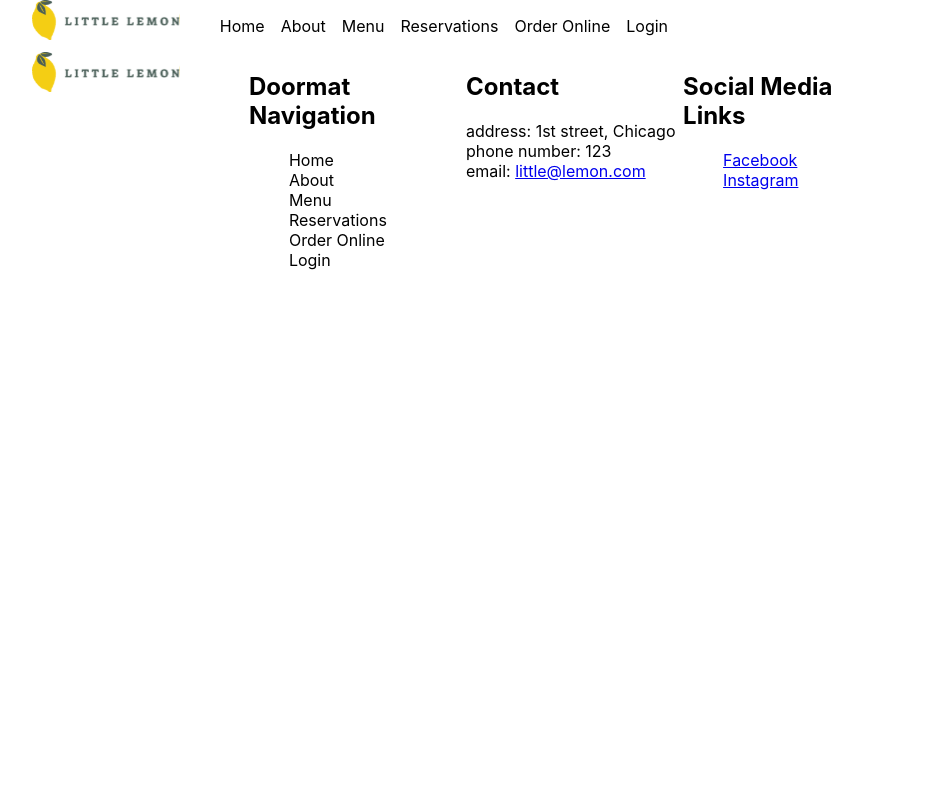
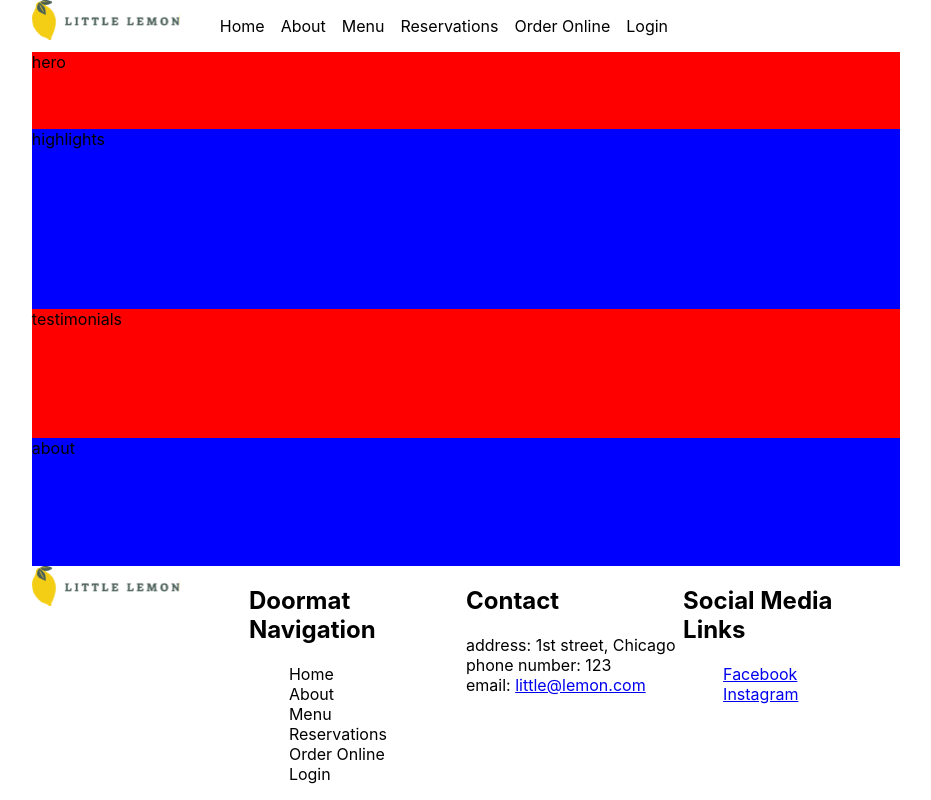
Before and after one commit to mw-5/little-lemon, a React (Create React App) app: page / in a window 1280 px wide. Shown: the whole page, without its empty margins (174-1105 px from the left). Built offline with nearby package versions, Linux system fonts and the light colour scheme.

Commit message:
feat: Add grid layout to Main component

```diff
--- a/src/App.css
+++ b/src/App.css
@@ -40,6 +40,7 @@
 .container {
   display: grid;
   grid-template-rows: auto 1fr auto;
+  height: 100vh;
 }
 header, nav {
   grid-row: 1;
--- /dev/null
+++ b/src/features/Main/Main.css
@@ -0,0 +1,5 @@
+.main {
+    display: grid;
+    grid-template-columns: 1fr;
+    grid-template-rows: 3fr 7fr 5fr 5fr;
+}
--- a/src/features/Main/Main.jsx
+++ b/src/features/Main/Main.jsx
@@ -1,6 +1,12 @@
+import './Main.css';
+
 export const Main = () => {
     return (
-        <main>
+        <main className="main">
+            <section style={{backgroundColor: "red"}}>hero</section>
+            <section style={{backgroundColor: "blue"}}>highlights</section>
+            <section style={{backgroundColor: "red"}}>testimonials</section>
+            <section style={{backgroundColor: "blue"}}>about</section>
         </main>
     );
 }
```
